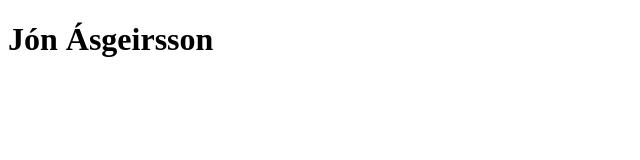
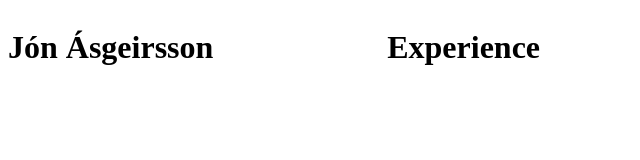
Before and after one commit to jonasgeirs/portfolio, a website with bundled scripts: page index.html in a window 1280 px wide. Shown: the whole page, without its empty margins (0-640 px from the left). Built offline with nearby package versions, Linux system fonts and the light colour scheme.

Commit message:
html start

```diff
--- a/index.html
+++ b/index.html
@@ -4,13 +4,21 @@
     <meta charset="UTF-8">
     <meta name="viewport" content="width=device-width, initial-scale=1.0">
     <meta http-equiv="X-UA-Compatible" content="ie=edge">
-    <title>My Website</title>
+    <title>Jón Ásgeirsson</title>
     <link rel="stylesheet" href="./style.css">
     <link rel="icon" href="./favicon.ico" type="image/x-icon">
   </head>
   <body>
     <main>
-        <h1>Jón Ásgeirsson</h1>
+        <div class="page-container">
+          <div class="left-side">
+            <h1>Jón Ásgeirsson</h1>
+          </div>
+          <div class="right-side">
+            <h1>Experience</h1>
+          </div>
+
+        </div>
     </main>
     <script src="index.js"></script>
   </body>
--- a/style.css
+++ b/style.css
@@ -0,0 +1,4 @@
+.page-container {
+  display: grid;
+  grid-template-columns: 30% 70%;
+}
```
